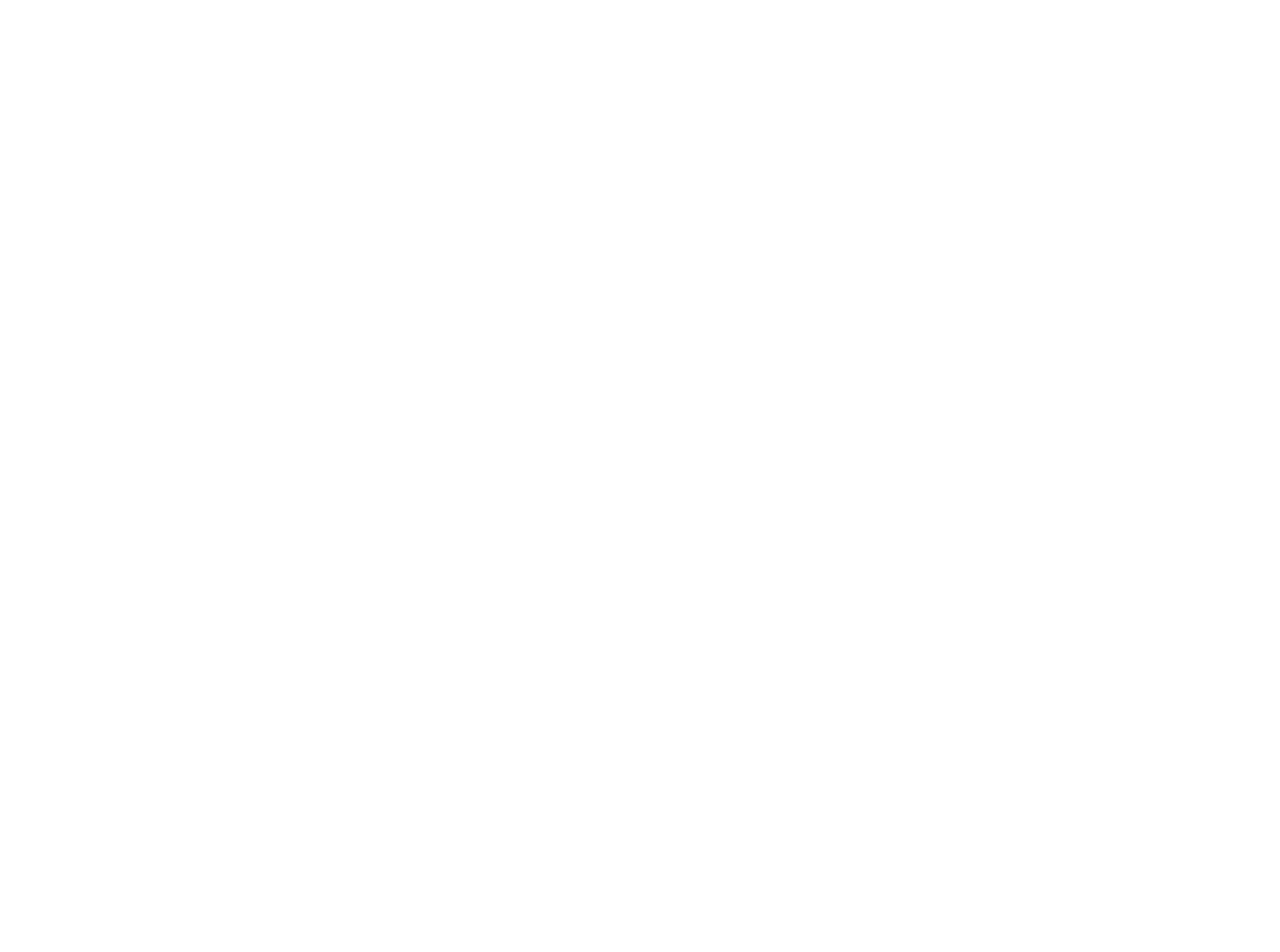
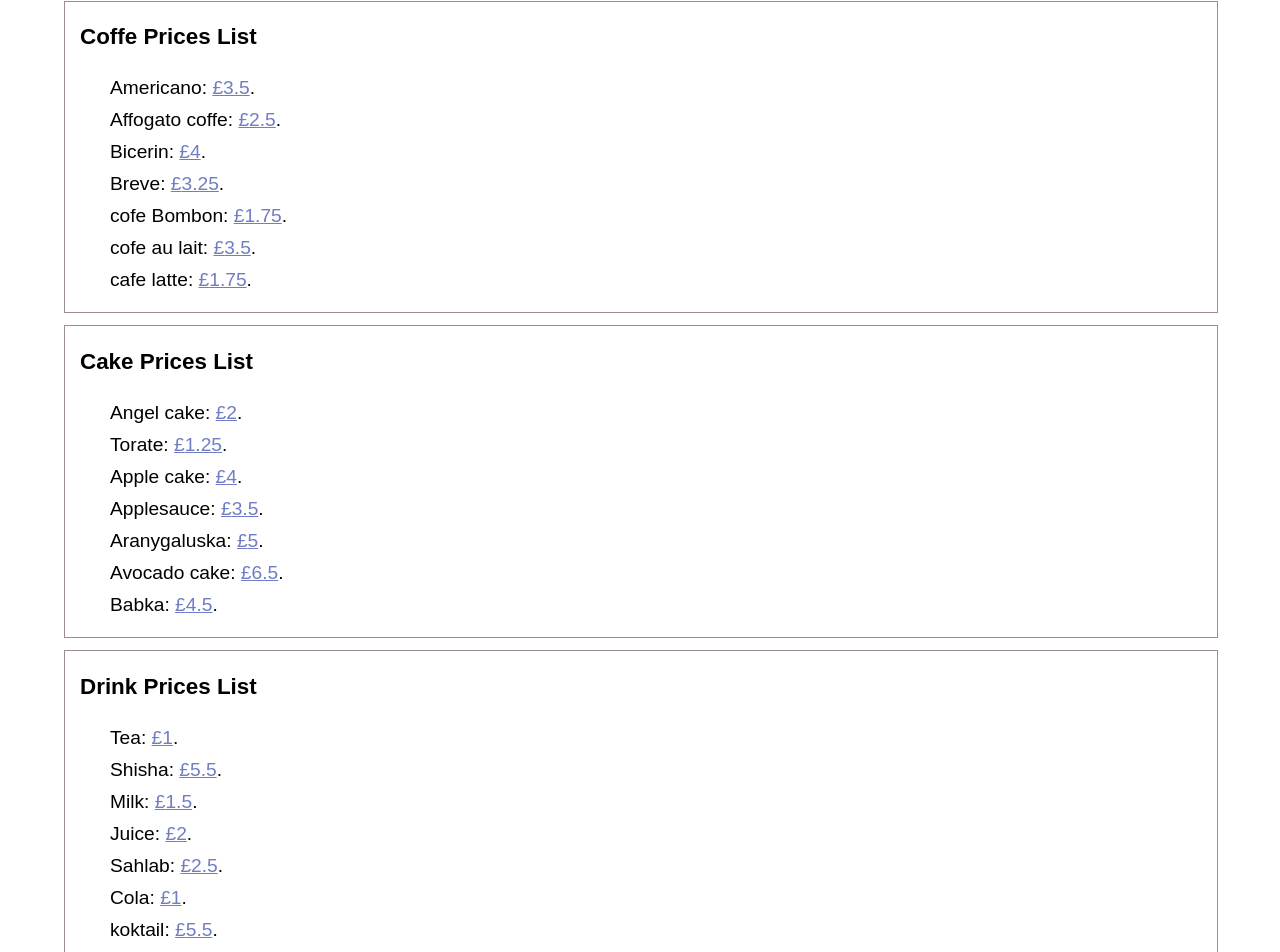
Before and after one commit to khaledkz/Study-Redux, a React (Create React App) app in the folder redux-apps/: page /redux-coffe-mangment/view-price in a window 1280 px wide. Shown: the part 360-1312 px from the top of the page. Before the commit the page ends 800 px from the top, so only its background shows below. Built offline with nearby package versions, Linux system fonts and the light colour scheme.

Commit message:
coffe view prices redux

```diff
--- a/redux-apps/src/App.js
+++ b/redux-apps/src/App.js
@@ -8,7 +8,7 @@
 
 import CoffeSetPricess from './container/coffeMangment/CoffeSetPricess';
 import CoffeOrder from './container/coffeMangment/CoffeOrder';
-
+import ViewPrice from './component/coffe/viewPrice'
 import Menu from './component/menu'
 class App extends Component {
   render() {
@@ -21,6 +21,7 @@
           <Route path="/redux-calculator" component={ReduxContainerCalculator} />
           <Route path="/redux-coffe-mangment" component={ReduxCoffeMangment} />
           <Route path="/redux-coffe-mangment/set-price" component={CoffeSetPricess} />
+          <Route path="/redux-coffe-mangment/view-price" component={ViewPrice} />
           <Route path="/redux-coffe-mangment/newOrder" component={CoffeOrder} />
 
         </div>
--- /dev/null
+++ b/redux-apps/src/component/coffe/viewPrice.js
@@ -0,0 +1,61 @@
+import React from 'react';
+import { connect } from 'react-redux'
+import '../css/viewPrice.css'
+
+const CoffeViewPrice = (props) => {
+    console.log(props.coffe)
+    return (
+        <div className="view-prices">
+            <h1>View Prices</h1>
+
+            <div class="box">
+                <h3>Coffe Prices List</h3>
+                <ul>
+                    {props.coffe.map((x) => {
+                        if (x.kind === "coffe") {
+                            return <li>{x.name}: <span>£{x.price}</span>.</li>
+                        }
+                    })}
+                </ul>
+            </div>
+
+            <div class="box">
+                <h3>Cake Prices List</h3>
+
+                <ul>
+
+                    {props.coffe.map((x) => {
+                        if (x.kind === "cake") {
+                            return <li>{x.name}: <span>£{x.price}</span>.</li>
+                        }
+                    })}
+
+                </ul>
+
+            </div>
+
+            <div class="box">
+                <h3>Drink Prices List</h3>
+
+                <ul>
+
+                    {props.coffe.map((x) => {
+                        if (x.kind === "drink") {
+                            return <li>{x.name}: <span>£{x.price}</span>.</li>
+                        }
+                    })}
+
+                </ul>
+            </div>
+        </div>
+    )
+
+}
+
+const StateToProps = (state) => {
+    return {
+        coffe: state.CoffeMangment
+    }
+}
+
+export default connect(StateToProps)(CoffeViewPrice);
--- /dev/null
+++ b/redux-apps/src/component/css/viewPrice.css
@@ -0,0 +1,40 @@
+.view-prices{
+    padding: 0;
+    margin: 0;
+    text-align: left;
+}
+
+.box{
+    width:90%;
+    margin-left:5%;
+    margin-right: 5%;
+    margin-top:12px;
+    margin-bottom: 12px;
+    border: solid 1px rgb(156, 142, 142);
+}
+
+.box h3{
+    text-align: center;
+}
+
+.box li{
+    padding: 5px;
+    list-style: none;
+}
+
+li span{
+    color:rgb(112, 125, 196);
+    text-decoration: underline
+}
+
+@media only screen and (min-width: 698px) {
+    .box h3{
+        font-size:1.4em;
+        text-align: left;
+        margin-left: 15px
+    }
+    .box li{
+        font-size:1.2em;
+    }
+
+}
--- a/redux-apps/src/container/coffeMangment/CoffeSetPricess.js
+++ b/redux-apps/src/container/coffeMangment/CoffeSetPricess.js
@@ -18,37 +18,37 @@
                 <div className="coffe-items">
                     <div>
                         <p>Americano</p>
-                        <input onChange={CoffeDb.itemUpdatePrice} name="Americano" type="number" placeholder="£" id="0" />
+                        <input onChange={CoffeDb.itemUpdatePrice} name="Americano" type="number" kind="coffe" placeholder="£" id="0" />
                     </div>
 
                     <div>
                         <p>Affogato</p>
-                        <input onChange={CoffeDb.itemUpdatePrice} type="number" name="Affogato coffe" placeholder="£" id="1" />
+                        <input onChange={CoffeDb.itemUpdatePrice} type="number" name="Affogato coffe" kind="coffe" placeholder="£" id="1" />
                     </div>
 
                     <div>
                         <p>Bicerin</p>
-                        <input onChange={CoffeDb.itemUpdatePrice} type="number" name="Bicerin" placeholder="£" id="2" />
+                        <input onChange={CoffeDb.itemUpdatePrice} type="number" name="Bicerin" kind="coffe" placeholder="£" id="2" />
                     </div>
 
                     <div>
                         <p>Breve</p>
-                        <input onChange={CoffeDb.itemUpdatePrice} type="number" name="Breve" placeholder="£" id="3" />
+                        <input onChange={CoffeDb.itemUpdatePrice} type="number" name="Breve" kind="coffe" placeholder="£" id="3" />
                     </div>
 
                     <div>
                         <p>Café Bombón</p>
-                        <input onChange={CoffeDb.itemUpdatePrice} type="number" name="cofe Bombon" placeholder="£" id="4" />
+                        <input onChange={CoffeDb.itemUpdatePrice} type="number" name="cofe Bombon" kind="coffe" placeholder="£" id="4" />
                     </div>
 
                     <div>
                         <p>Café au lait</p>
-                        <input onChange={CoffeDb.itemUpdatePrice} type="number" name="cofe au lait" placeholder="£" id="5" />
+                        <input onChange={CoffeDb.itemUpdatePrice} type="number" name="cofe au lait" kind="coffe" placeholder="£" id="5" />
                     </div>
 
                     <div>
                         <p>Café Latte</p>
-                        <input onChange={CoffeDb.itemUpdatePrice} type="number" name="cafe latte" placeholder="£" id="6" />
+                        <input onChange={CoffeDb.itemUpdatePrice} type="number" name="cafe latte" kind="coffe" placeholder="£" id="6" />
                     </div>
 
                 </div>
@@ -61,37 +61,37 @@
                 <div className="coffe-items">
                     <div>
                         <p>Angel cake</p>
-                        <input onChange={CoffeDb.itemUpdatePrice} name="Angel cake" type="number" placeholder="£" id="7" />
+                        <input onChange={CoffeDb.itemUpdatePrice} name="Angel cake" kind="cake" type="number" placeholder="£" id="7" />
                     </div>
 
                     <div>
                         <p>Torate</p>
-                        <input onChange={CoffeDb.itemUpdatePrice} type="number" name="Torate" placeholder="£" id="8" />
+                        <input onChange={CoffeDb.itemUpdatePrice} type="number" kind="cake" name="Torate" placeholder="£" id="8" />
                     </div>
 
                     <div>
                         <p>Apple cake</p>
-                        <input onChange={CoffeDb.itemUpdatePrice} type="number" name="Apple cake" placeholder="£" id="9" />
+                        <input onChange={CoffeDb.itemUpdatePrice} type="number" kind="cake"  name="Apple cake" placeholder="£" id="9" />
                     </div>
 
                     <div>
                         <p>Applesauce</p>
-                        <input onChange={CoffeDb.itemUpdatePrice} type="number" name="Applesauce" placeholder="£" id="10" />
+                        <input onChange={CoffeDb.itemUpdatePrice} type="number" kind="cake"  name="Applesauce" placeholder="£" id="10" />
                     </div>
 
                     <div>
                         <p>Aranygaluska	</p>
-                        <input onChange={CoffeDb.itemUpdatePrice} type="number" name="Aranygaluska" placeholder="£" id="11" />
+                        <input onChange={CoffeDb.itemUpdatePrice} type="number" kind="cake"  name="Aranygaluska" placeholder="£" id="11" />
                     </div>
 
                     <div>
                         <p>Avocado cake</p>
-                        <input onChange={CoffeDb.itemUpdatePrice} type="number" name="Avocado cake" placeholder="£" id="12" />
+                        <input onChange={CoffeDb.itemUpdatePrice} type="number" kind="cake"  name="Avocado cake" placeholder="£" id="12" />
                     </div>
 
                     <div>
                         <p>Babka</p>
-                        <input onChange={CoffeDb.itemUpdatePrice} type="number" name="Babka" placeholder="£" id="13" />
+                        <input onChange={CoffeDb.itemUpdatePrice} type="number" kind="cake"  name="Babka" placeholder="£" id="13" />
                     </div>
 
                 </div>
@@ -104,37 +104,37 @@
                 <div className="coffe-items">
                     <div>
                         <p>Tea</p>
-                        <input type="number" name="Tea" onChange={CoffeDb.itemUpdatePrice} placeholder="£" id="14" />
+                        <input type="number" name="Tea" kind="drink" onChange={CoffeDb.itemUpdatePrice} placeholder="£" id="14" />
                     </div>
 
                     <div>
                         <p>Shisha</p>
-                        <input type="number" name="Shisha" onChange={CoffeDb.itemUpdatePrice} placeholder="£" id="15" />
+                        <input type="number" name="Shisha" kind="drink" onChange={CoffeDb.itemUpdatePrice} placeholder="£" id="15" />
                     </div>
 
                     <div>
                         <p>Milk</p>
-                        <input type="number" name="Milk" onChange={CoffeDb.itemUpdatePrice} placeholder="£" id="16" />
+                        <input type="number" name="Milk" kind="drink" onChange={CoffeDb.itemUpdatePrice} placeholder="£" id="16" />
                     </div>
 
                     <div>
                         <p>Juice</p>
-                        <input type="number" name="Juice" onChange={CoffeDb.itemUpdatePrice} placeholder="£" id="17" />
+                        <input type="number" name="Juice" kind="drink" onChange={CoffeDb.itemUpdatePrice} placeholder="£" id="17" />
                     </div>
 
                     <div>
                         <p>Sahlab</p>
-                        <input type="number" name="Sahlab" onChange={CoffeDb.itemUpdatePrice} placeholder="£" id="18" />
+                        <input type="number" name="Sahlab" kind="drink" onChange={CoffeDb.itemUpdatePrice} placeholder="£" id="18" />
                     </div>
 
                     <div>
                         <p>Cola</p>
-                        <input type="number" name="Cola" onChange={CoffeDb.itemUpdatePrice} placeholder="£" id="19" />
+                        <input type="number" name="Cola" kind="drink" onChange={CoffeDb.itemUpdatePrice} placeholder="£" id="19" />
                     </div>
 
                     <div>
                         <p>koktail</p>
-                        <input type="number" name="koktail" onChange={CoffeDb.itemUpdatePrice} placeholder="£" id="20" />
+                        <input type="number" name="koktail" kind="drink" onChange={CoffeDb.itemUpdatePrice} placeholder="£" id="20" />
                     </div>
 
                 </div>
--- a/redux-apps/src/redux/reducer/coffee.js
+++ b/redux-apps/src/redux/reducer/coffee.js
@@ -1,9 +1,7 @@
-export default function(state=[
-    {id:'0'},{id:'1'},{id:'2'},{id:'3'},{id:'4'},{id:'5'},{id:'6'},{id:'7'},{id:'8'},{id:'9'}
-    ,{id:'10'},{id:'11'},{id:'12'},{id:'13'},{id:'14'},{id:'15'},{id:'16'},{id:'17'},{id:'18'},{id:'19'}
-    ,{id:'20'},{id:'21'},{id:'22'},{id:'23'},{id:'24'},{id:'25'},{id:'26'},{id:'27'},{id:'28'},{id:'29'}
 
-],action){
+import initalizePrice from '../store/initalizePrices';
+
+export default function(state=initalizePrice,action){
 
     switch(action.type){
 
--- /dev/null
+++ b/redux-apps/src/redux/store/initalizePrices.js
@@ -0,0 +1,46 @@
+export default[
+    {id: "0", name: "Americano", price: "3.5",kind:'coffe'}
+    ,
+    {id: "1", name: "Affogato coffe", price: "2.5",kind:'coffe'}
+    ,
+    {id: "2", name: "Bicerin", price: "4",kind:'coffe'}
+    ,
+    {id: "3", name: "Breve", price: "3.25",kind:'coffe'}
+    ,
+    {id: "4", name: "cofe Bombon", price: "1.75",kind:'coffe'}
+    ,
+    {id: "5", name: "cofe au lait", price: "3.5",kind:'coffe'}
+    ,
+    {id: "6", name: "cafe latte", price: "1.75",kind:'coffe'}
+    ,
+    {id: "7", name: "Angel cake", price: "2",kind:'cake'}
+    ,
+    {id: "8", name: "Torate", price: "1.25",kind:'cake'}
+    ,
+    {id: "9", name: "Apple cake", price: "4",kind:'cake'}
+    ,
+    {id: "10", name: "Applesauce", price: "3.5",kind:'cake'}
+    ,
+    {id: "11", name: "Aranygaluska", price: "5",kind:'cake'}
+    ,
+    {id: "12", name: "Avocado cake", price: "6.5",kind:'cake'}
+    ,
+    {id: "13", name: "Babka", price: "4.5",kind:'cake'}
+    ,
+    {id: "14", name: "Tea", price: "1",kind:'drink'}
+    ,
+    {id: "15", name: "Shisha", price: "5.5",kind:'drink'}
+    ,
+    {id: "16", name: "Milk", price: "1.5",kind:'drink'}
+    ,
+    {id: "17", name: "Juice", price: "2",kind:'drink'}
+    ,
+    {id: "18", name: "Sahlab", price: "2.5",kind:'drink'}
+    ,
+    {id: "19", name: "Cola", price: "1",kind:'drink'}
+    ,
+    {id: "20", name: "koktail", price: "5.5",kind:'drink'}
+     ,
+    {id: "21"} ,{id: "22"} ,{id: "23"} ,{id: "24"} ,{id: "25"},{id: "26"}, {id: "27"},
+    {id: "28"},{id: "29"}
+    ]
```
